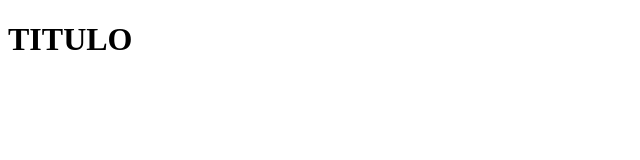
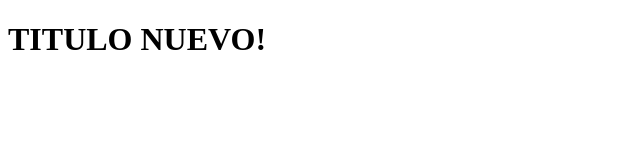
Before and after one commit to Johnny2918/hello-wordl-git, a plain HTML site: page index.html in a window 1280 px wide. Shown: the whole page, without its empty margins (0-640 px from the left). Drawn offline with Linux system fonts and the light colour scheme.

Commit message:
se modifico el titulo index

```diff
--- a/index.html
+++ b/index.html
@@ -7,6 +7,6 @@
     <title>DEMO GIT</title>
 </head>
 <body>
-    <h1>TITULO</h1>
+    <h1>TITULO NUEVO!</h1>
 </body>
 </html>
```
